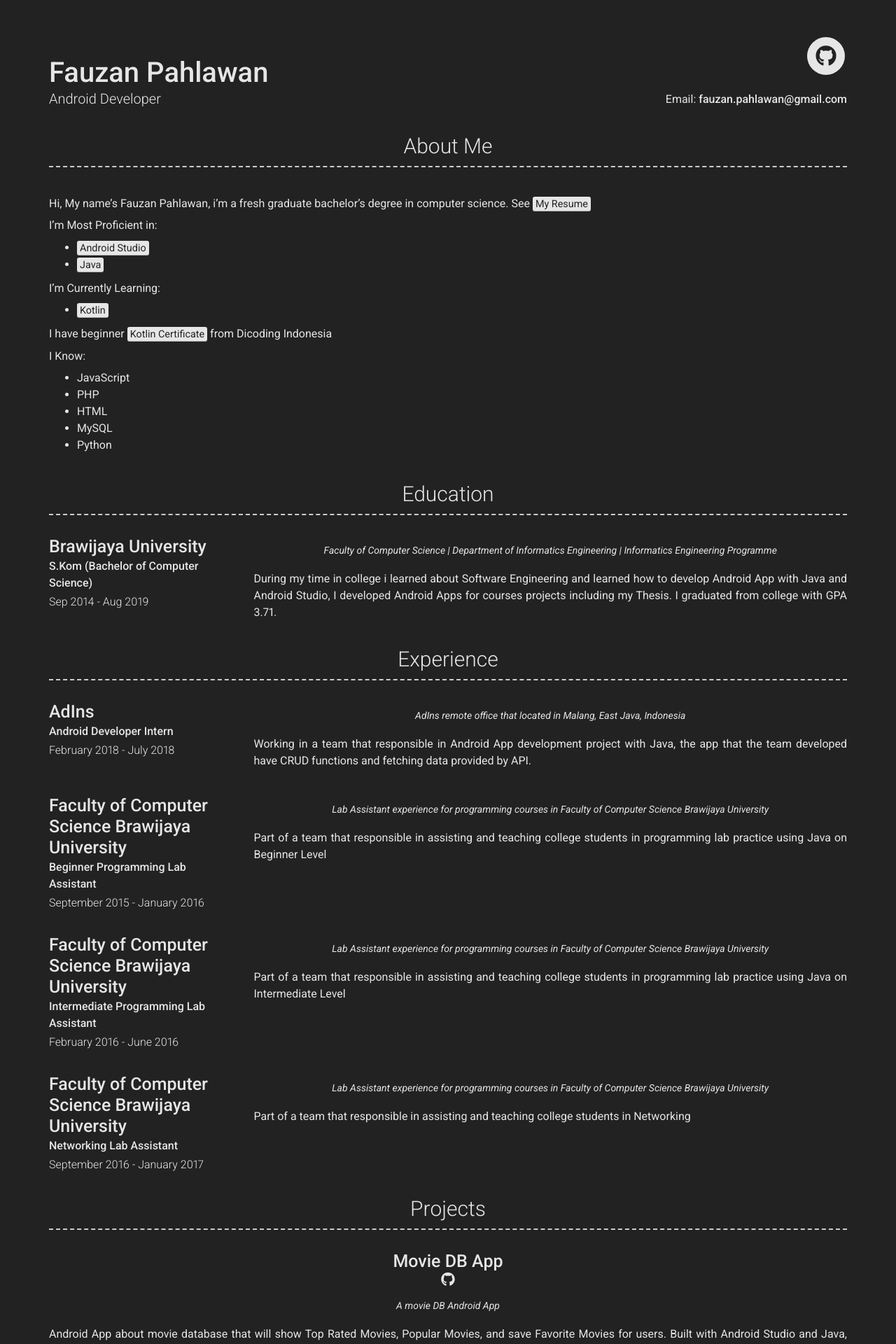
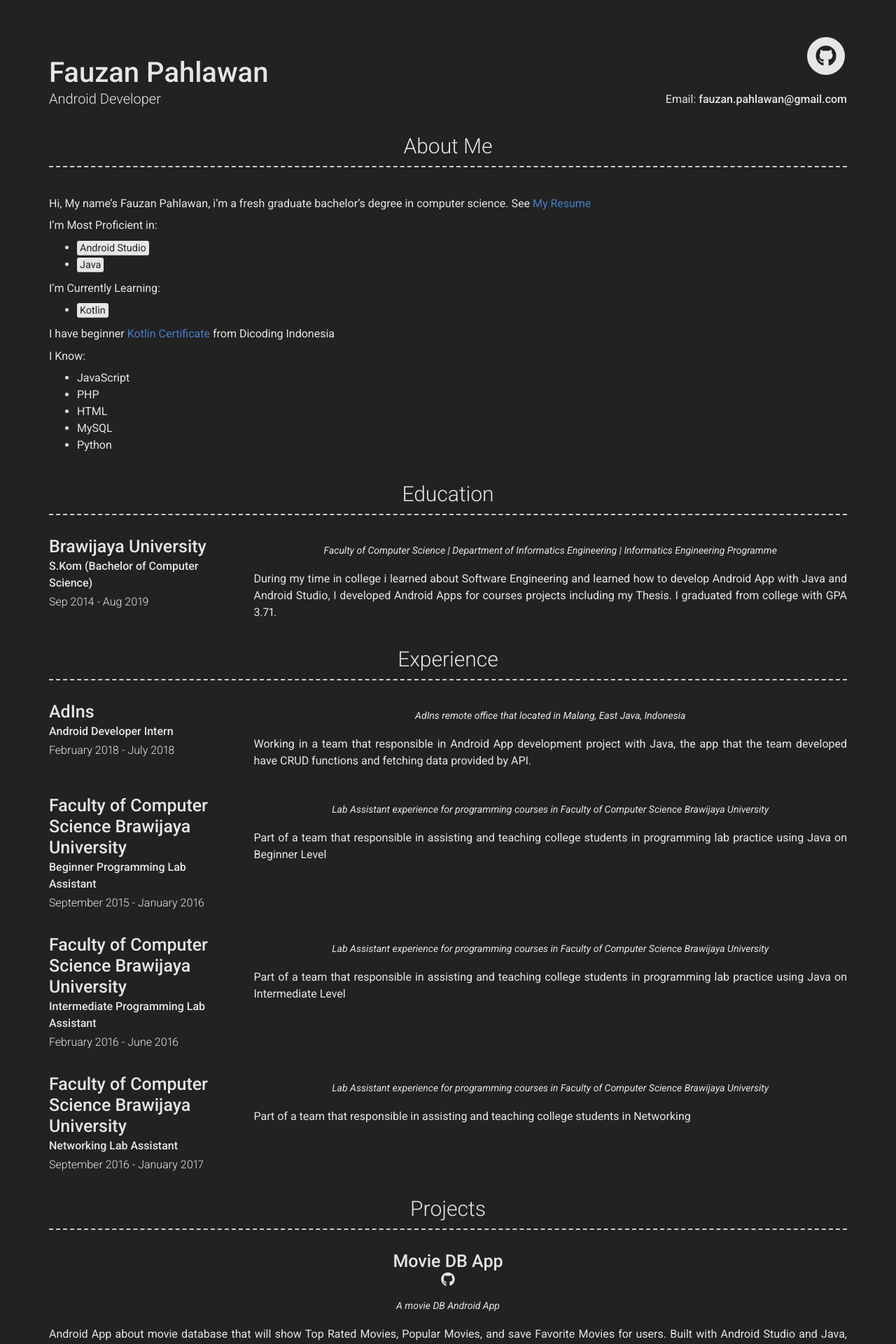
Before and after one commit to fauzanpahlawan/fauzanpahlawan.github.io, a Jekyll site: the page built from index.md, in a window 1280 px wide. Shown: the top 1920 px of the page at 70% size. Built offline with Jekyll 4.4.1, drawn with Linux system fonts in a browser that asks for light colours; nearby versions of some CDN libraries.

Commit message:
simplify link

```diff
--- a/_config.yml
+++ b/_config.yml
@@ -46,7 +46,7 @@ github_username: fauzanpahlawan
 # about_profile_image: Directory of profile image (eg. images/profile.jpg)
 about_content: | # this will include new lines to allow paragraphs
   Hi, My name's Fauzan Pahlawan, i'm a fresh graduate bachelor's degree in computer science.
-  See [<mark>My Resume</mark>](https://drive.google.com/open?id=149GHxsC62PZfIIH8vQ380mzt86x9SST8)
+  See [My Resume](https://drive.google.com/open?id=149GHxsC62PZfIIH8vQ380mzt86x9SST8)
 
   I'm Most Proficient in:
     - <mark>Android Studio</mark>
@@ -55,7 +55,7 @@ about_content: | # this will include new lines to allow paragraphs
   I'm Currently Learning:
     - <mark>Kotlin</mark>
 
-  I have beginner [<mark>Kotlin Certificate</mark>](https://drive.google.com/open?id=1LS75ogIS8p1bYaZJwZ2GTwH-YaHWesrR) from Dicoding Indonesia
+  I have beginner [Kotlin Certificate](https://drive.google.com/open?id=1LS75ogIS8p1bYaZJwZ2GTwH-YaHWesrR) from Dicoding Indonesia
 
   I Know:
     - JavaScript
```
